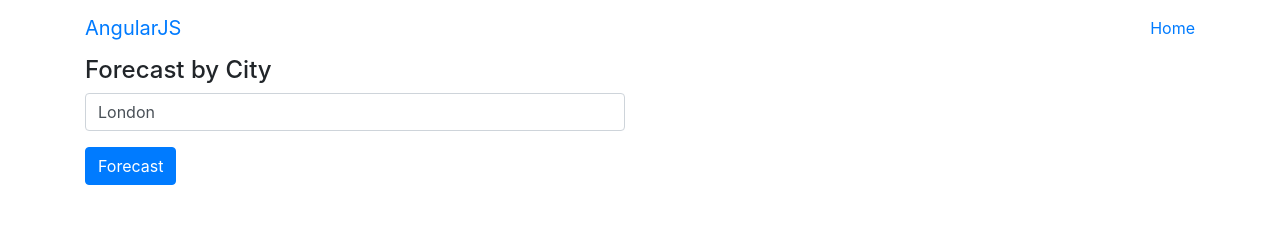
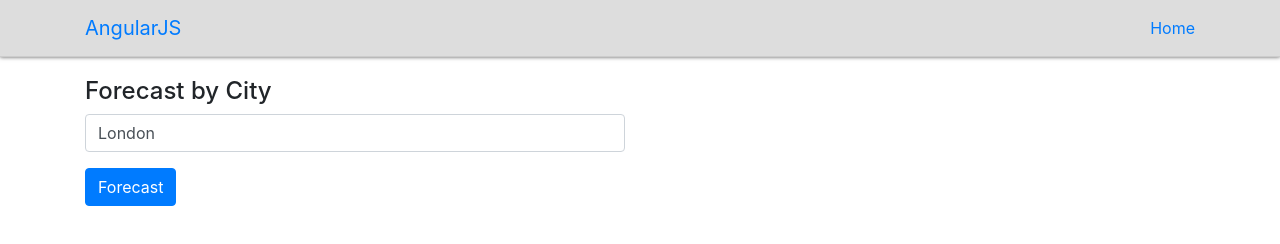
Before and after one commit to MoyArt/ajsweather, a website: page index.html in a window 1280 px wide. Drawn offline with nearby package versions, Linux system fonts and the light colour scheme; some packages are replaced by stand-ins of ours; some icons are missing.

Commit message:
Styles added to navbar

```diff
--- a/assets/css/styles.css
+++ b/assets/css/styles.css
@@ -3,3 +3,10 @@ a.bg-primary.bg-p {
     padding: 5px;
     border-radius: 3px;
 }
+
+.mainNav {
+    border-bottom: 1px solid #ccc;
+    margin-bottom: 20px;
+    background-color: #ddd;
+    box-shadow: 0 0 4px #555;
+}
--- a/index.html
+++ b/index.html
@@ -15,7 +15,7 @@
 </head>
 <body>
     <header>
-        <nav class="navbar navbar-default">
+        <nav class="navbar navbar-default mainNav">
             <div class="container">
                 <div class="navbar-header">
                    <a href="/" class="navbar-brand">AngularJS</a>
```
